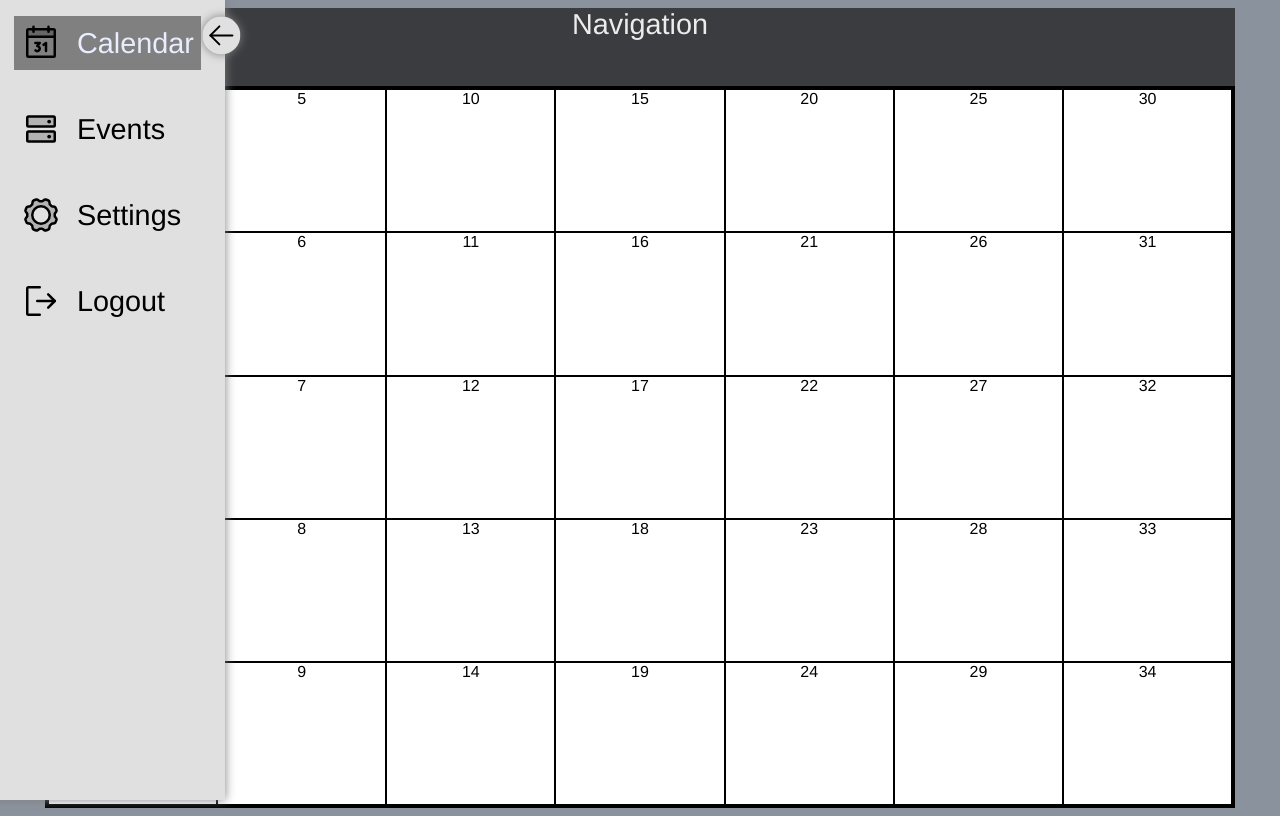
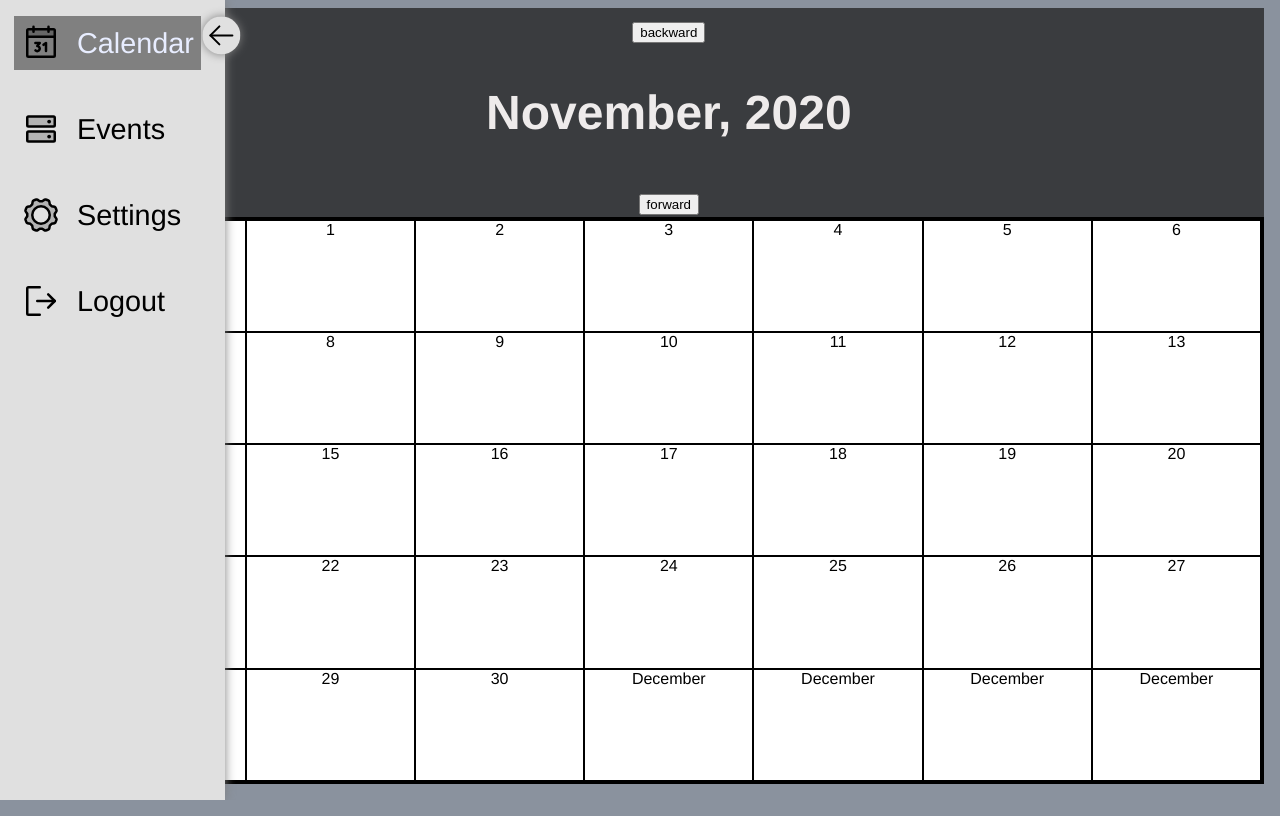
Before and after one commit to MalikKilgore/Calendar, a Vue app: page / in a window 1280 px wide. Built offline with nearby package versions, Linux system fonts and the light colour scheme; no server answers; sample sign-in values are in the browser's storage.

Commit message:
added ability to change month and year. Edited displayed dates for different months.

```diff
--- a/src/components/NavBar.vue
+++ b/src/components/NavBar.vue
@@ -74,6 +74,7 @@ export default {
   background-color: #e0e0e0;
   left: -1rem;
   top: 0;
+  z-index: 90;
 
   .expandNav {
     width: 2.4rem;
--- a/src/views/Calendar.vue
+++ b/src/views/Calendar.vue
@@ -1,6 +1,11 @@
 <template>
   <div class="calendar-root">
-    <div class="calendarNav">Navigation</div>
+    <div class="calendarNav">
+      <button v-on:click="backMonth">backward </button>
+      <h2>{{currentMonth}}, {{currentYear}}</h2>
+      <button v-on:click="fwdMonth">forward</button>
+
+    </div>
 
     <div class="calendarBody" id="calendarBody">
 
@@ -20,7 +25,26 @@ export default {
   name: 'Calendar',
   data() {
     return {
-
+      previousMonth: 'October',
+      currentMonth: 'November',
+      nextMonth: 'December',
+      currentDay: '',
+      currentYear: 2020,
+      monthMax: {
+        January: 31,
+        February: 28,
+        March: 31,
+        April: 30,
+        May: 31,
+        June: 30,
+        July: 31,
+        August: 31,
+        September: 30,
+        October: 31,
+        November: 30,
+        December: 31
+      },
+      currentMax: 30,
     }
   },
   components: {
@@ -34,10 +58,136 @@ export default {
           gridSquare.className = 'grid-square';
           gridSquare.style.border = '0.01rem solid black'
           gridSquare.style.color = 'black'
-          gridSquare.innerText = i
+            if (i == 0){
+              gridSquare.innerText = this.previousMonth
+            } else if (i > this.currentMax){
+              gridSquare.innerText = this.nextMonth
+            } else {
+              gridSquare.innerText = i
+            }
+
           gridContainer.appendChild(gridSquare)
         }
     },
+    //Moves currentMonth forward once
+    fwdMonth(){
+      switch(this.currentMonth){
+        case 'January':
+          this.previousMonth = 'January'
+          this.currentMonth = 'February'
+          this.currentMax = this.monthMax.February
+          this.nextMonth = 'March'
+          break
+        case 'February':
+          this.previousMonth = 'February'
+          this.currentMonth = 'March'
+          this.currentMax = this.monthMax.March
+          this.nextMonth = 'April'
+          break
+        case 'March':
+          this.previousMonth = 'March'
+          this.currentMonth = 'April'
+          this.currentMax = this.monthMax.April
+          this.nextMonth = 'May'
+          break
+        case 'April':
+          this.previousMonth = 'April'
+          this.currentMonth = 'May'
+          this.currentMax = this.monthMax.May
+          this.nextMonth = 'June'
+          break
+        case 'May':
+          this.previousMonth = 'May'
+          this.currentMonth = 'June'
+          this.currentMax = this.monthMax.June
+          this.nextMonth = 'July'
+          break
+        case 'June':
+          this.previousMonth = 'June'
+          this.currentMonth = 'July'
+          this.currentMax = this.monthMax.July
+          this.nextMonth = 'August'
+          break
+        case 'July':
+          this.previousMonth = 'July'
+          this.currentMonth = 'August'
+          this.currentMax = this.monthMax.August
+          this.nextMonth = 'September'
+          break
+        case 'August':
+          this.previousMonth = 'August'
+          this.currentMonth = 'September'
+          this.currentMax = this.monthMax.September
+          this.nextMonth = 'October'
+          break
+        case 'September':
+          this.previousMonth = 'September'
+          this.currentMonth = 'October'
+          this.currentMax = this.monthMax.October
+          this.nextMonth = 'November'
+          break
+        case 'October':
+          this.previousMonth = 'October'
+          this.currentMonth = 'November'
+          this.currentMax = this.monthMax.November
+          this.nextMonth = 'December'
+          break
+        case 'November':
+          this.previousMonth = 'November'
+          this.currentMonth = 'December'
+          this.currentMax = this.monthMax.December
+          this.nextMonth = 'January'
+          break
+        case 'December':
+          this.previousMonth = 'December'
+          this.currentMonth = 'January'
+          this.currentMax = this.monthMax.January
+          this.nextMonth = 'February'
+          this.currentYear = this.currentYear + 1
+          break
+      }
+    },
+    backMonth(){
+      switch(this.currentMonth){
+        case 'January':
+          this.currentMonth = 'December'
+          this.currentYear = this.currentYear - 1
+          break
+        case 'February':
+          this.currentMonth = 'January'
+          break
+        case 'March':
+          this.currentMonth = 'February'
+          break
+        case 'April':
+          this.currentMonth = 'March'
+          break
+        case 'May':
+          this.currentMonth = 'April'
+          break
+        case 'June':
+          this.currentMonth = 'May'
+          break
+        case 'July':
+          this.currentMonth = 'June'
+          break
+        case 'August':
+          this.currentMonth = 'July'
+          break
+        case 'September':
+          this.currentMonth = 'August'
+          break
+        case 'October':
+          this.currentMonth = 'September'
+          break
+        case 'November':
+          this.currentMonth = 'October'
+          break
+        case 'December':
+          this.currentMonth = 'November'
+          break
+      }
+    }
   },
 
   mounted(){
@@ -50,7 +200,8 @@ export default {
 <style scoped lang="scss">
 .calendar-root{
   padding: 0;
-  margin: auto;
+  margin: 0;
+  position: absolute;
   right: 1rem;
   display: grid;
   grid-template-columns: 1fr;
@@ -59,13 +210,13 @@ export default {
   "calendarNav"
   "calendarBody";
   grid-area: calendar-root;
-  height: 100vh;
+  height: 97vh;
   width: 93vw;
 }
 
 .calendarNav {
   font-weight: 500;
-  font-size: 1.8rem;
+  font-size: 2rem;
   grid-area: calendarNav;
   color: rgb(238, 235, 235);
   background-color:  #3a3c3f;
@@ -76,7 +227,7 @@ export default {
   grid-area: calendarBody;
   grid-template-columns: repeat(7, 1fr);
   grid-template-rows: repeat(5, 1fr);
-  grid-auto-flow: column;
+  grid-auto-flow: row;
   background-color: white;
   color: white;
   border: black solid;
```
